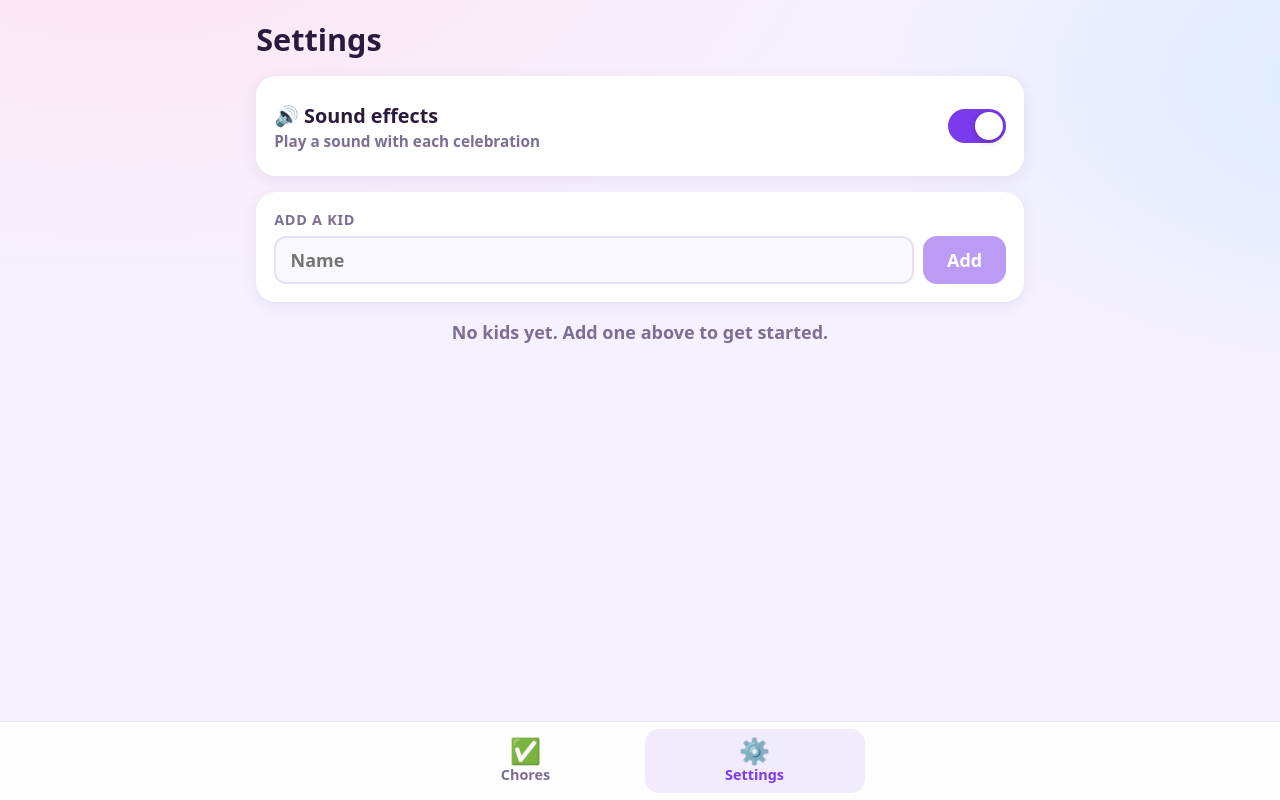
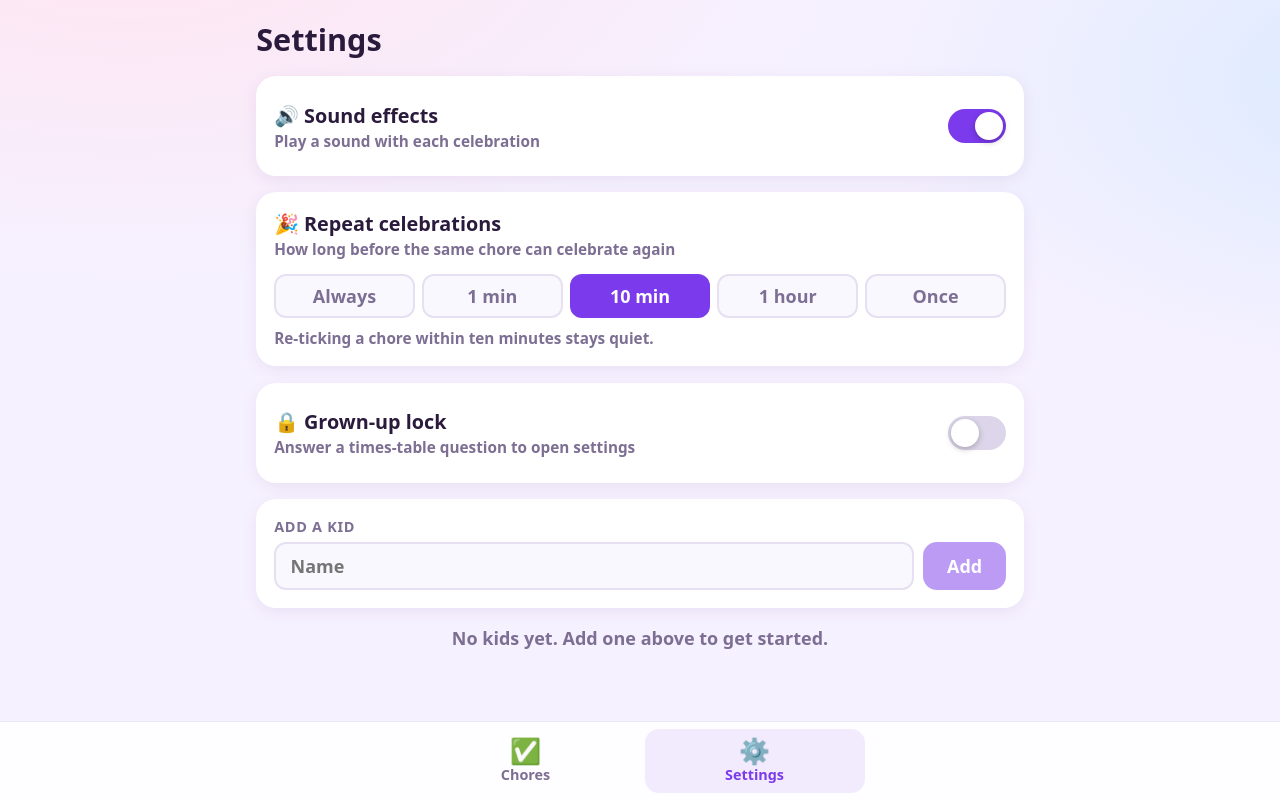
Before and after one commit to mikelewis-au/chore-chart, an Angular app: page /settings in a window 1280 px wide. Built offline with nearby package versions, Linux system fonts and the light colour scheme.

Commit message:
Celebration cooldown to stop animation farming, optional grown-up lock on settings

```diff
--- a/src/app/app.routes.ts
+++ b/src/app/app.routes.ts
@@ -1,9 +1,9 @@
 import { Routes } from '@angular/router';
 import { Board } from './board/board';
-import { Settings } from './settings/settings';
+import { SettingsGate } from './settings/gate';
 
 export const routes: Routes = [
   { path: '', component: Board },
-  { path: 'settings', component: Settings },
+  { path: 'settings', component: SettingsGate },
   { path: '**', redirectTo: '' },
 ];
--- a/src/app/board/board.ts
+++ b/src/app/board/board.ts
@@ -79,15 +79,20 @@ export class Board {
   }
 
   toggle(chore: Chore, ev: MouseEvent): void {
+    const kid = this.kid()!;
+    const key = this.key(chore);
     const wasUnlocked = this.stats()?.unlocked ?? false;
-    const nowDone = this.store.toggle(this.key(chore));
-    if (!nowDone) return;
-    const target = ev.currentTarget as HTMLElement;
-    const rect = target.getBoundingClientRect();
-    const x = ev.clientX || rect.left + 40;
-    const y = ev.clientY || rect.top + rect.height / 2;
+    if (!this.store.toggle(key)) return;
+    const justUnlocked = !wasUnlocked && (this.stats()?.unlocked ?? false);
+    // Claim both, so a chore re-ticked later replays neither animation.
+    const choreCheer = this.store.claimCelebration(key);
+    const prizeCheer = justUnlocked && this.store.claimCelebration(this.store.prizeKey(kid.id, this.monday()));
     const sound = this.store.soundOn();
-    if (!wasUnlocked && this.stats()?.unlocked) celebrate(sound);
-    else cheer(x, y, sound);
+    if (prizeCheer) {
+      celebrate(sound);
+    } else if (choreCheer) {
+      const rect = (ev.currentTarget as HTMLElement).getBoundingClientRect();
+      cheer(ev.clientX || rect.left + 40, ev.clientY || rect.top + rect.height / 2, sound);
+    }
   }
 }
--- /dev/null
+++ b/src/app/lock/lock.scss
@@ -0,0 +1,73 @@
+:host {
+  display: block;
+}
+
+.lock {
+  max-width: 22rem;
+  margin: 2rem auto;
+  text-align: center;
+  display: flex;
+  flex-direction: column;
+  gap: 0.7rem;
+
+  .icon {
+    font-size: 3rem;
+    line-height: 1;
+  }
+  h1 {
+    margin: 0;
+    font-size: 1.5rem;
+  }
+  .ask {
+    margin: 0;
+    font-size: 1rem;
+    font-weight: 800;
+    text-transform: uppercase;
+    letter-spacing: 0.05em;
+    color: var(--muted);
+  }
+  .sum {
+    margin: 0;
+    font-size: 2.4rem;
+    font-weight: 900;
+    letter-spacing: 0.02em;
+  }
+  input {
+    width: 100%;
+    min-height: 56px;
+    padding: 0.5rem 0.8rem;
+    border: 2px solid #e6e0f2;
+    border-radius: 12px;
+    background: #faf8ff;
+    color: var(--text);
+    font: inherit;
+    font-size: 1.6rem;
+    font-weight: 900;
+    text-align: center;
+    &:focus {
+      outline: none;
+      border-color: var(--accent);
+    }
+  }
+  .nope {
+    margin: 0;
+    font-weight: 800;
+    color: #b91c1c;
+  }
+}
+
+.shake {
+  animation: shake 0.4s;
+}
+
+@keyframes shake {
+  25% {
+    transform: translateX(-8px);
+  }
+  50% {
+    transform: translateX(8px);
+  }
+  75% {
+    transform: translateX(-4px);
+  }
+}
--- /dev/null
+++ b/src/app/lock/lock.ts
@@ -0,0 +1,74 @@
+import { Component, DestroyRef, inject, output, signal } from '@angular/core';
+import { RouterLink } from '@angular/router';
+
+interface Question {
+  text: string;
+  answer: number;
+}
+
+// Two-digit times tables: seconds for a grown-up, out of reach for a five-year-old.
+function question(): Question {
+  const a = 6 + Math.floor(Math.random() * 14);
+  const b = 3 + Math.floor(Math.random() * 10);
+  return { text: `${a} × ${b}`, answer: a * b };
+}
+
+@Component({
+  selector: 'app-lock',
+  imports: [RouterLink],
+  template: `
+    <section class="card lock" [class.shake]="shaking()">
+      <div class="icon">🔒</div>
+      <h1>Grown-ups only</h1>
+      <p class="ask">Answer to unlock</p>
+      <p class="sum">{{ sum().text }} = ?</p>
+      <input
+        #box
+        type="text"
+        inputmode="numeric"
+        autocomplete="off"
+        enterkeyhint="go"
+        aria-label="Answer"
+        (input)="entry.set(box.value)"
+        (keydown.enter)="check(box)"
+      />
+      <button class="btn primary" (click)="check(box)" [disabled]="!entry().trim()">Unlock</button>
+      @if (wrong()) {
+        <p class="nope">Not quite — here's a new one.</p>
+      }
+      <a routerLink="/" class="btn ghost">Back to chores</a>
+    </section>
+  `,
+  styleUrl: './lock.scss',
+})
+export class Lock {
+  readonly solved = output<void>();
+
+  readonly sum = signal(question());
+  readonly entry = signal('');
+  readonly wrong = signal(false);
+  readonly shaking = signal(false);
+
+  private shakeTimer: ReturnType<typeof setTimeout> | undefined;
+
+  constructor() {
+    inject(DestroyRef).onDestroy(() => clearTimeout(this.shakeTimer));
+  }
+
+  check(box: HTMLInputElement): void {
+    if (Number(box.value.trim()) === this.sum().answer) {
+      this.solved.emit();
+      return;
+    }
+    // A fresh question each time, so guessing can't chip away at one answer.
+    this.sum.set(question());
+    box.value = '';
+    box.focus();
+    this.entry.set('');
+    this.wrong.set(true);
+    // Off and on again so a second wrong answer replays the shake.
+    this.shaking.set(false);
+    clearTimeout(this.shakeTimer);
+    this.shakeTimer = setTimeout(() => this.shaking.set(true), 20);
+  }
+}
--- a/src/app/models.ts
+++ b/src/app/models.ts
@@ -26,6 +26,33 @@ export interface AppState {
   activeKidId: string | null;
   done: Record<string, true>;
   soundOn: boolean;
+  cooldown: CooldownId;
+  lockSettings: boolean;
+  celebrated: Record<string, number>;
+}
+
+export type CooldownId = 'off' | '1m' | '10m' | '1h' | 'once';
+
+export interface CooldownOption {
+  id: CooldownId;
+  label: string;
+  ms: number;
+  hint: string;
+}
+
+// How long before the same chore may celebrate again: 0 replays every tick, Infinity means one celebration ever.
+export const COOLDOWNS: CooldownOption[] = [
+  { id: 'off', label: 'Always', ms: 0, hint: 'Every tick sets off a celebration.' },
+  { id: '1m', label: '1 min', ms: 60_000, hint: 'Re-ticking a chore within a minute stays quiet.' },
+  { id: '10m', label: '10 min', ms: 600_000, hint: 'Re-ticking a chore within ten minutes stays quiet.' },
+  { id: '1h', label: '1 hour', ms: 3_600_000, hint: 'Re-ticking a chore within an hour stays quiet.' },
+  { id: 'once', label: 'Once', ms: Number.POSITIVE_INFINITY, hint: 'Each chore celebrates once and never again.' },
+];
+
+export const DEFAULT_COOLDOWN: CooldownId = '10m';
+
+export function cooldownMs(id: CooldownId): number {
+  return COOLDOWNS.find((c) => c.id === id)?.ms ?? 0;
 }
 
 export const KID_COLOURS = ['#f43f5e', '#f97316', '#eab308', '#22c55e', '#06b6d4', '#3b82f6', '#8b5cf6', '#ec4899'];
--- /dev/null
+++ b/src/app/settings/gate.ts
@@ -0,0 +1,26 @@
+import { Component, inject, signal } from '@angular/core';
+import { ChoreStore } from '../store';
+import { Lock } from '../lock/lock';
+import { Settings } from './settings';
+
+@Component({
+  selector: 'app-settings-gate',
+  imports: [Lock, Settings],
+  template: `
+    @if (unlocked()) {
+      <app-settings />
+    } @else {
+      <app-lock (solved)="unlock()" />
+    }
+  `,
+})
+export class SettingsGate {
+  private readonly store = inject(ChoreStore);
+  // Checked once per visit, so the grace period can't expire while a grown-up is part way through editing.
+  readonly unlocked = signal(this.store.settingsUnlocked());
+
+  unlock(): void {
+    this.store.unlockSettings();
+    this.unlocked.set(true);
+  }
+}
--- a/src/app/settings/settings.html
+++ b/src/app/settings/settings.html
@@ -7,6 +7,30 @@
       <span class="switch-sub">Play a sound with each celebration</span>
     </span>
     <input id="sound-toggle" type="checkbox" role="switch" [checked]="store.soundOn()" (change)="setSound($any($event.target).checked)" />
+    <span class="track" aria-hidden="true"></span>
+  </label>
+</section>
+
+<section class="card">
+  <div class="setting">
+    <span class="switch-title">🎉 Repeat celebrations</span>
+    <span class="switch-sub">How long before the same chore can celebrate again</span>
+    <div class="segments">
+      @for (c of cooldowns; track c.id) {
+        <button class="seg" [class.selected]="store.cooldown() === c.id" (click)="store.setCooldown(c.id)">{{ c.label }}</button>
+      }
+    </div>
+    <p class="tip">{{ cooldownHint() }}</p>
+  </div>
+</section>
+
+<section class="card">
+  <label class="switch" for="lock-toggle">
+    <span class="switch-text">
+      <span class="switch-title">🔒 Grown-up lock</span>
+      <span class="switch-sub">Answer a times-table question to open settings</span>
+    </span>
+    <input id="lock-toggle" type="checkbox" role="switch" [checked]="store.lockSettings()" (change)="store.setLockSettings($any($event.target).checked)" />
     <span class="track" aria-hidden="true"></span>
   </label>
 </section>
--- a/src/app/settings/settings.scss
+++ b/src/app/settings/settings.scss
@@ -91,6 +91,53 @@ label {
   }
   input:focus-visible + .track {
     outline: 3px solid color-mix(in srgb, var(--accent) 40%, white);
+  }
+}
+
+.setting {
+  display: flex;
+  flex-direction: column;
+  gap: 0.1rem;
+
+  .switch-title {
+    font-size: 1.1rem;
+    font-weight: 900;
+  }
+  .switch-sub {
+    font-size: 0.85rem;
+    font-weight: 700;
+    color: var(--muted);
+  }
+  .tip {
+    margin-top: 0.5rem;
+  }
+}
+
+.segments {
+  display: flex;
+  flex-wrap: wrap;
+  gap: 0.4rem;
+  margin-top: 0.7rem;
+
+  .seg {
+    flex: 1 1 4rem;
+    min-height: 44px;
+    padding: 0.4rem 0.6rem;
+    border: 2px solid #e6e0f2;
+    border-radius: 12px;
+    background: #faf8ff;
+    color: var(--muted);
+    font: inherit;
+    font-weight: 800;
+    cursor: pointer;
+    &.selected {
+      background: var(--accent);
+      border-color: var(--accent);
+      color: white;
+    }
+    &:active {
+      transform: scale(0.97);
+    }
   }
 }
 
--- a/src/app/settings/settings.ts
+++ b/src/app/settings/settings.ts
@@ -1,6 +1,6 @@
-import { Component, DestroyRef, inject, signal } from '@angular/core';
+import { Component, DestroyRef, computed, inject, signal } from '@angular/core';
 import { ChoreStore } from '../store';
-import { AVATAR_GROUPS, CHORE_GROUPS, ChoreKind, KID_COLOURS, Kid, guessEmoji } from '../models';
+import { AVATAR_GROUPS, CHORE_GROUPS, COOLDOWNS, ChoreKind, KID_COLOURS, Kid, guessEmoji } from '../models';
 import { Avatar } from '../avatar/avatar';
 import { EmojiPicker } from '../emoji-picker/emoji-picker';
 import { startOfWeek } from '../week';
@@ -19,6 +19,8 @@ export class Settings {
   readonly kidColours = KID_COLOURS;
   readonly avatarGroups = AVATAR_GROUPS;
   readonly choreGroups = CHORE_GROUPS;
+  readonly cooldowns = COOLDOWNS;
+  readonly cooldownHint = computed(() => COOLDOWNS.find((c) => c.id === this.store.cooldown())?.hint ?? '');
 
   readonly picker = signal<PickerTarget | null>(null);
 
--- a/src/app/store.ts
+++ b/src/app/store.ts
@@ -1,8 +1,11 @@
 import { Injectable, computed, effect, signal } from '@angular/core';
-import { AppState, Chore, ChoreKind, KID_AVATARS, KID_COLOURS, Kid, guessEmoji } from './models';
+import { AppState, Chore, ChoreKind, CooldownId, DEFAULT_COOLDOWN, KID_AVATARS, KID_COLOURS, Kid, cooldownMs, guessEmoji } from './models';
 import { addDays, startOfWeek, toISODate, weekDates } from './week';
 
 const STORAGE_KEY = 'chore-chart.v1';
+
+// A grown-up who answers the maths question can come and go for this long before being asked again.
+const UNLOCK_GRACE_MS = 5 * 60_000;
 
 export interface WeekStats {
   total: number;
@@ -17,7 +20,7 @@ function uid(): string {
 }
 
 function emptyState(): AppState {
-  return { version: 1, kids: [], activeKidId: null, done: {}, soundOn: true };
+  return { version: 1, kids: [], activeKidId: null, done: {}, soundOn: true, cooldown: DEFAULT_COOLDOWN, lockSettings: false, celebrated: {} };
 }
 
 function load(): AppState {
@@ -26,16 +29,23 @@ function load(): AppState {
     if (!raw) return emptyState();
     const parsed = JSON.parse(raw) as AppState;
     if (parsed.version !== 1 || !Array.isArray(parsed.kids)) return emptyState();
-    return { ...parsed, done: prune(parsed.done ?? {}), soundOn: parsed.soundOn ?? true };
+    return {
+      ...parsed,
+      done: prune(parsed.done ?? {}),
+      soundOn: parsed.soundOn ?? true,
+      cooldown: parsed.cooldown ?? DEFAULT_COOLDOWN,
+      lockSettings: parsed.lockSettings ?? false,
+      celebrated: prune(parsed.celebrated ?? {}),
+    };
   } catch {
     return emptyState();
   }
 }
 
-// Completion keys end in a YYYY-MM-DD date; drop anything older than 8 weeks.
-function prune(done: Record<string, true>): Record<string, true> {
+// Completion and celebration keys end in a YYYY-MM-DD date; drop anything older than 8 weeks.
+function prune<T>(rec: Record<string, T>): Record<string, T> {
   const cutoff = toISODate(addDays(startOfWeek(new Date()), -56));
-  return Object.fromEntries(Object.entries(done).filter(([k]) => k.slice(-10) >= cutoff)) as Record<string, true>;
+  return Object.fromEntries(Object.entries(rec).filter(([k]) => k.slice(-10) >= cutoff)) as Record<string, T>;
 }
 
 function save(state: AppState): void {
@@ -49,10 +59,14 @@ function save(state: AppState): void {
 @Injectable({ providedIn: 'root' })
 export class ChoreStore {
   private readonly state = signal<AppState>(load());
+  // Deliberately not persisted: reopening the app re-arms the lock.
+  private readonly unlockedUntil = signal(0);
 
   readonly kids = computed(() => this.state().kids);
   readonly done = computed(() => this.state().done);
   readonly soundOn = computed(() => this.state().soundOn);
+  readonly cooldown = computed(() => this.state().cooldown);
+  readonly lockSettings = computed(() => this.state().lockSettings);
   readonly activeKid = computed(() => {
     const s = this.state();
     return s.kids.find((k) => k.id === s.activeKidId) ?? s.kids[0] ?? null;
@@ -64,6 +78,22 @@ export class ChoreStore {
 
   setSound(on: boolean): void {
     this.state.update((s) => ({ ...s, soundOn: on }));
+  }
+
+  setCooldown(id: CooldownId): void {
+    this.state.update((s) => ({ ...s, cooldown: id }));
+  }
+
+  setLockSettings(on: boolean): void {
+    this.state.update((s) => ({ ...s, lockSettings: on }));
+  }
+
+  settingsUnlocked(): boolean {
+    return !this.lockSettings() || this.unlockedUntil() > Date.now();
+  }
+
+  unlockSettings(): void {
+    this.unlockedUntil.set(Date.now() + UNLOCK_GRACE_MS);
   }
 
   setActiveKid(id: string): void {
@@ -92,8 +122,10 @@ export class ChoreStore {
   removeKid(id: string): void {
     this.state.update((s) => {
       const kids = s.kids.filter((k) => k.id !== id);
-      const done = Object.fromEntries(Object.entries(s.done).filter(([key]) => !key.startsWith(`${id}|`))) as Record<string, true>;
-      return { ...s, kids, done, activeKidId: s.activeKidId === id ? (kids[0]?.id ?? null) : s.activeKidId };
+      const mine = (key: string) => key.startsWith(`${id}|`);
+      const done = Object.fromEntries(Object.entries(s.done).filter(([key]) => !mine(key))) as Record<string, true>;
+      const celebrated = Object.fromEntries(Object.entries(s.celebrated).filter(([key]) => !mine(key)));
+      return { ...s, kids, done, celebrated, activeKidId: s.activeKidId === id ? (kids[0]?.id ?? null) : s.activeKidId };
     });
   }
 
@@ -118,6 +150,19 @@ export class ChoreStore {
     return `${kidId}|${choreId}|w:${toISODate(monday)}`;
   }
 
+  prizeKey(kidId: string, monday: Date): string {
+    return `${kidId}|prize|w:${toISODate(monday)}`;
+  }
+
+  // Kids untick and re-tick chores to farm the animations, so a key only celebrates once per cooldown window.
+  claimCelebration(key: string): boolean {
+    const s = this.state();
+    const last = s.celebrated[key];
+    if (last !== undefined && Date.now() - last < cooldownMs(s.cooldown)) return false;
+    this.state.update((st) => ({ ...st, celebrated: { ...st.celebrated, [key]: Date.now() } }));
+    return true;
+  }
+
   isDone(key: string): boolean {
     return !!this.done()[key];
   }
@@ -135,9 +180,11 @@ export class ChoreStore {
 
   clearWeek(kidId: string, monday: Date): void {
     const keys = new Set(this.weekKeys(this.kids().find((k) => k.id === kidId), monday));
+    keys.add(this.prizeKey(kidId, monday));
     this.state.update((s) => ({
       ...s,
       done: Object.fromEntries(Object.entries(s.done).filter(([key]) => !keys.has(key))) as Record<string, true>,
+      celebrated: Object.fromEntries(Object.entries(s.celebrated).filter(([key]) => !keys.has(key))),
     }));
   }
 
```
Also changed, not shown: 1 other file (tests, documents, lock files or other folders).
